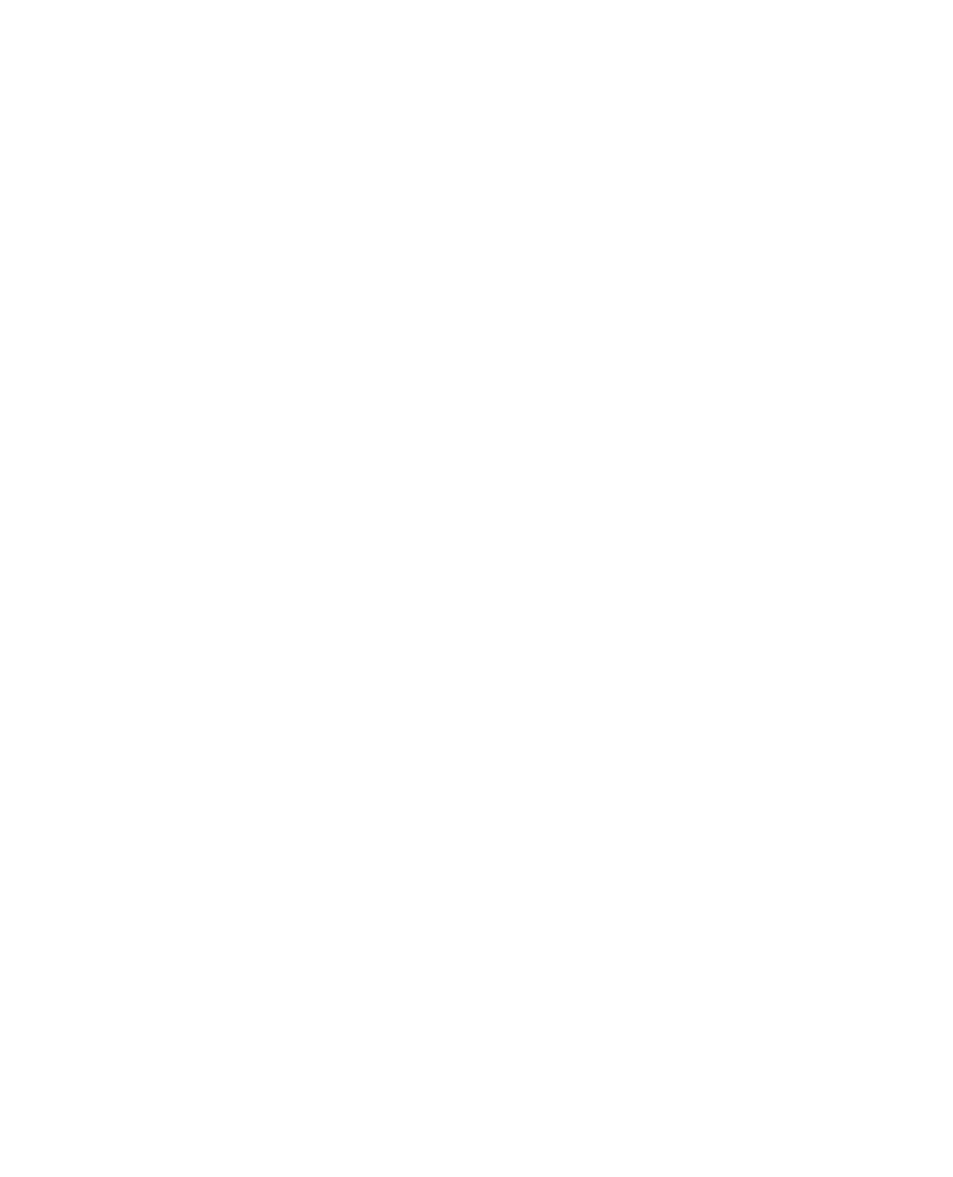
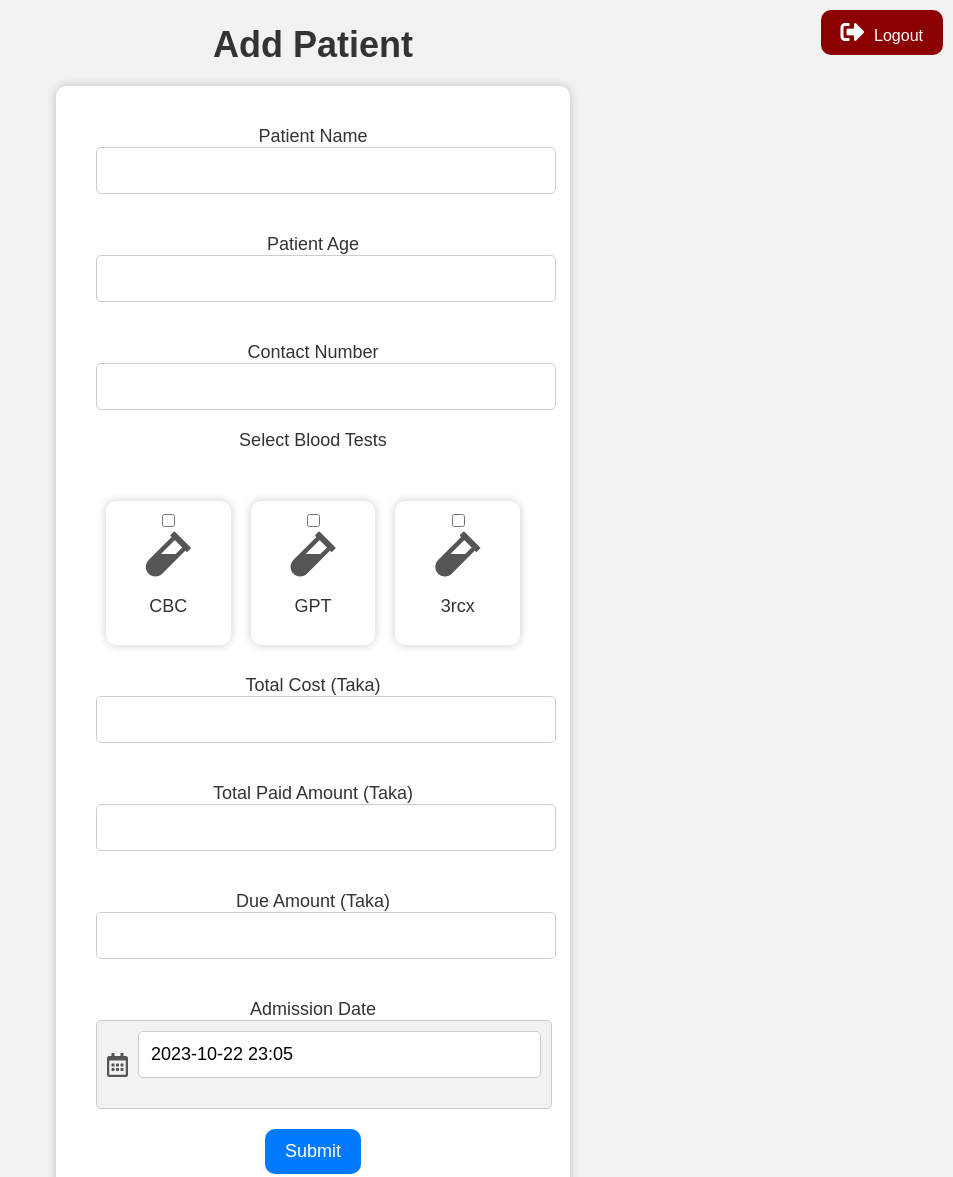
Before and after one commit to ShakChunni/clinique-account-management, a website: page operators/pathology.html in a window 1280 px wide. Shown: the top 1177 px of the page, without its empty margins (327-1280 px from the left). Before the commit the page ends 800 px from the top, so only its background shows below. Drawn offline with nearby package versions, Linux system fonts and the light colour scheme.

Commit message:
working on pathology

```diff
--- a/operators/dashboard.html
+++ b/operators/dashboard.html
@@ -34,9 +34,11 @@
           <i class="fas fa-dollar-sign"></i>
           <p>Expenditure</p>
         </a>
+        <a href="pathology.html" class="option" id="pathology-link">
+          <i class="fas fa-flask"></i>
+          <p>Pathology</p>
+        </a>
       </div>
     </div>
-
-    <script src="script.js"></script>
   </body>
 </html>
--- a/operators/pathology.html
+++ b/operators/pathology.html
@@ -0,0 +1,218 @@
+<!DOCTYPE html>
+<html lang="en">
+  <head>
+    <meta charset="UTF-8" />
+    <meta name="viewport" content="width=device-width, initial-scale=1.0" />
+    <title>Add Patient - Clinic Management System</title>
+    <link rel="stylesheet" href="styles.css" />
+    <link
+      rel="stylesheet"
+      href="https://cdnjs.cloudflare.com/ajax/libs/font-awesome/5.15.3/css/all.min.css"
+    />
+    <link
+      rel="stylesheet"
+      href="https://cdn.jsdelivr.net/npm/flatpickr/dist/flatpickr.min.css"
+    />
+    <script src="https://cdn.jsdelivr.net/npm/flatpickr"></script>
+  </head>
+  <body>
+    <div class="container">
+      <div class="logout" onclick="window.location.href='login.html'">
+        <i class="fas fa-sign-out-alt"></i>
+        Logout
+      </div>
+      <h1 style="margin-bottom: 20px">Add Patient</h1>
+
+      <div class="add-patient-form">
+        <form id="patient-form" method="POST" action="/addPathology">
+          <div class="form-group">
+            <label for="patient-name">Patient Name</label>
+            <input type="text" id="patient-name" name="patient-name" required />
+          </div>
+          <div class="form-group">
+            <label for="patient-age">Patient Age</label>
+            <input type="number" id="patient-age" name="patient-age" required />
+          </div>
+          <div class "form-group">
+            <label for="contact-number">Contact Number</label>
+            <input
+              type="text"
+              id="contact-number"
+              name="contact-number"
+              required
+            />
+          </div>
+          <div class="form-group">
+            <label for="blood-tests">Select Blood Tests</label>
+            <div class="options" id="blood-tests">
+              <div class="option small-box">
+                <label for="cbc">
+                  <input
+                    type="checkbox"
+                    id="cbc"
+                    name="blood-test"
+                    value="cbc"
+                    data-cost="100"
+                  />
+                  <i class="fas fa-vial icon"></i>
+                  <p>CBC</p>
+                </label>
+              </div>
+              <div class="option small-box">
+                <label for="gpt">
+                  <input
+                    type="checkbox"
+                    id="gpt"
+                    name="blood-test"
+                    value="gpt"
+                    data-cost="75"
+                  />
+                  <i class="fas fa-vial icon"></i>
+                  <p>GPT</p>
+                </label>
+              </div>
+              <div class="option small-box">
+                <label for="3rd">
+                  <input
+                    type="checkbox"
+                    id="3rd"
+                    name="blood-test"
+                    value="3rd"
+                    data-cost="275"
+                  />
+                  <i class="fas fa-vial icon"></i>
+                  <p>3rcx</p>
+                </label>
+              </div>
+              <!-- Add more blood test options as needed -->
+            </div>
+          </div>
+
+          <div class="form-group">
+            <label for="total-cost">Total Cost (Taka)</label>
+            <input type="text" id="total-cost" name="total-cost" readonly />
+          </div>
+
+          <div class="form-group">
+            <label for="total-paid">Total Paid Amount (Taka)</label>
+            <input type="text" id="total-paid" name="total-paid" />
+          </div>
+
+          <div class="form-group">
+            <label for="due-amount">Due Amount (Taka)</label>
+            <input type="text" id="due-amount" name="due-amount" readonly />
+          </div>
+
+          <div class="form-group">
+            <label for="admission-date">Admission Date</label>
+            <div class="date-input">
+              <i class="far fa-calendar-alt"></i>
+              <input
+                type="text"
+                id="admission-date"
+                name="admission-date"
+                required
+              />
+            </div>
+          </div>
+          <div class="form-group">
+            <button type="submit">Submit</button>
+          </div>
+        </form>
+      </div>
+    </div>
+
+    <script>
+      // Get all the blood test checkboxes
+      const checkboxes = document.querySelectorAll('input[type="checkbox"]');
+
+      // Get the "Total Cost," "Total Paid Amount," and "Due Amount" input fields
+      const totalCostInput = document.getElementById("total-cost");
+      const totalPaidInput = document.getElementById("total-paid");
+      const dueAmountInput = document.getElementById("due-amount");
+
+      totalCostInput.addEventListener("input", updateDueAmount);
+      totalPaidInput.addEventListener("input", updateDueAmount);
+
+      // Add an event listener to each checkbox
+      checkboxes.forEach((checkbox) => {
+        checkbox.addEventListener("change", updateTotalCost);
+      });
+
+      function updateTotalCost() {
+        let totalCost = 0;
+
+        // Loop through the checkboxes to calculate the total cost
+        checkboxes.forEach((checkbox) => {
+          if (checkbox.checked) {
+            totalCost += parseFloat(checkbox.getAttribute("data-cost"));
+          }
+        });
+
+        // Update the "Total Cost" input field
+        totalCostInput.value = totalCost.toFixed(2); // Format cost with two decimal places
+
+        // Update the "Due Amount" when Total Cost changes
+        updateDueAmount();
+      }
+
+      function updateDueAmount() {
+        const totalCost = parseFloat(totalCostInput.value) || 0;
+        const totalPaid = parseFloat(totalPaidInput.value) || 0;
+        const dueAmount = totalCost - totalPaid;
+
+        dueAmountInput.value = dueAmount.toFixed(2); // Format with two decimal places
+      }
+    </script>
+
+    <script>
+      document.addEventListener("DOMContentLoaded", () => {
+        const patientForm = document.getElementById("patient-form");
+
+        flatpickr("#admission-date", {
+          dateFormat: "Y-m-d H:i",
+          defaultDate: new Date(),
+          enableTime: true,
+        });
+
+        patientForm.addEventListener("submit", async (e) => {
+          e.preventDefault();
+
+          // Collect data, including "Due Amount," "Total Cost," and "Total Paid"
+          const patientData = {
+            name: document.getElementById("patient-name").value,
+            age: document.getElementById("patient-age").value,
+            contact: document.getElementById("contact-number").value,
+            totalCost: document.getElementById("total-cost").value,
+            totalPaid: document.getElementById("total-paid").value,
+            dueAmount: document.getElementById("due-amount").value,
+            date: document.getElementById("admission-date").value,
+          };
+
+          try {
+            const response = await fetch("/addPathology", {
+              method: "POST",
+              headers: {
+                "Content-Type": "application/json",
+              },
+              body: JSON.stringify(patientData),
+            });
+
+            if (response.ok) {
+              alert("Patient data submitted successfully.");
+              document.getElementById("patient-name").value = "";
+              document.getElementById("patient-age").value = "";
+              document.getElementById("contact-number").value = "";
+              // Clear other input fields if needed
+            } else {
+              alert("Error submitting patient data. Please try again.");
+            }
+          } catch (error) {
+            console.error("Error:", error);
+            alert("An error occurred. Please try again later.");
+          }
+        });
+      });
+    </script>
+  </body>
+</html>
--- a/operators/styles.css
+++ b/operators/styles.css
@@ -21,7 +21,7 @@ h1 {
   display: flex;
   flex-wrap: wrap; /* Allow options to wrap to the next row if needed */
   justify-content: space-around;
-  margin-top: 20px;
+  margin-top: 40px;
 }
 
 a {
@@ -74,6 +74,25 @@ a:hover {
 /* Add this style to remove the underline on hover */
 .option a:hover {
   text-decoration: none;
+}
+
+/* Add this CSS to make the icons smaller and center them vertically */
+.option label {
+  display: flex;
+  flex-direction: column;
+  align-items: center;
+}
+
+/* Add this CSS to make the overall box smaller */
+.small-box {
+  width: 100px; /* Adjust the width as needed */
+  padding: 10px;
+  /* Other styling for the small box */
+}
+
+.icon {
+  font-size: 24px; /* Adjust the icon size as needed */
+  color: #555;
 }
 
 .logout {
```
Also changed, not shown: dbConnection.js (+28 -1 lines), operators/existing-patient.html (+8 -0 lines).
